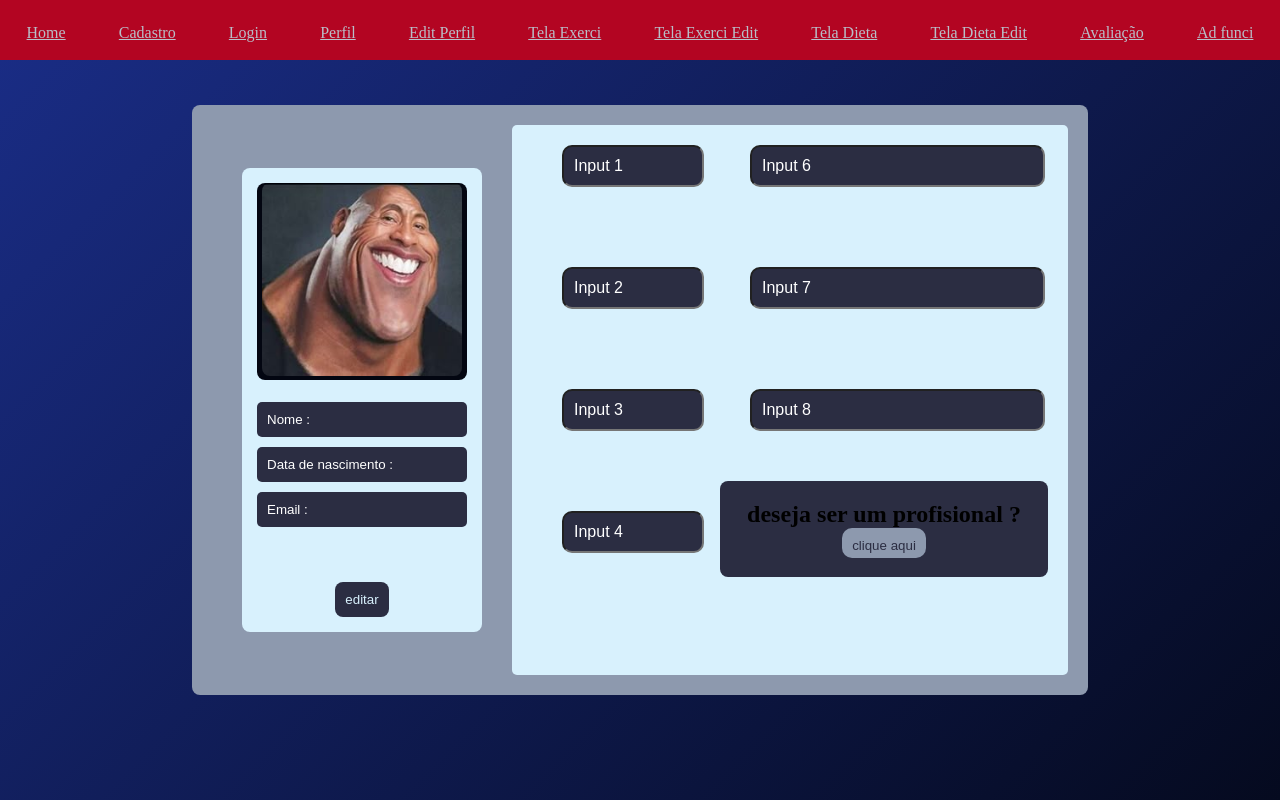
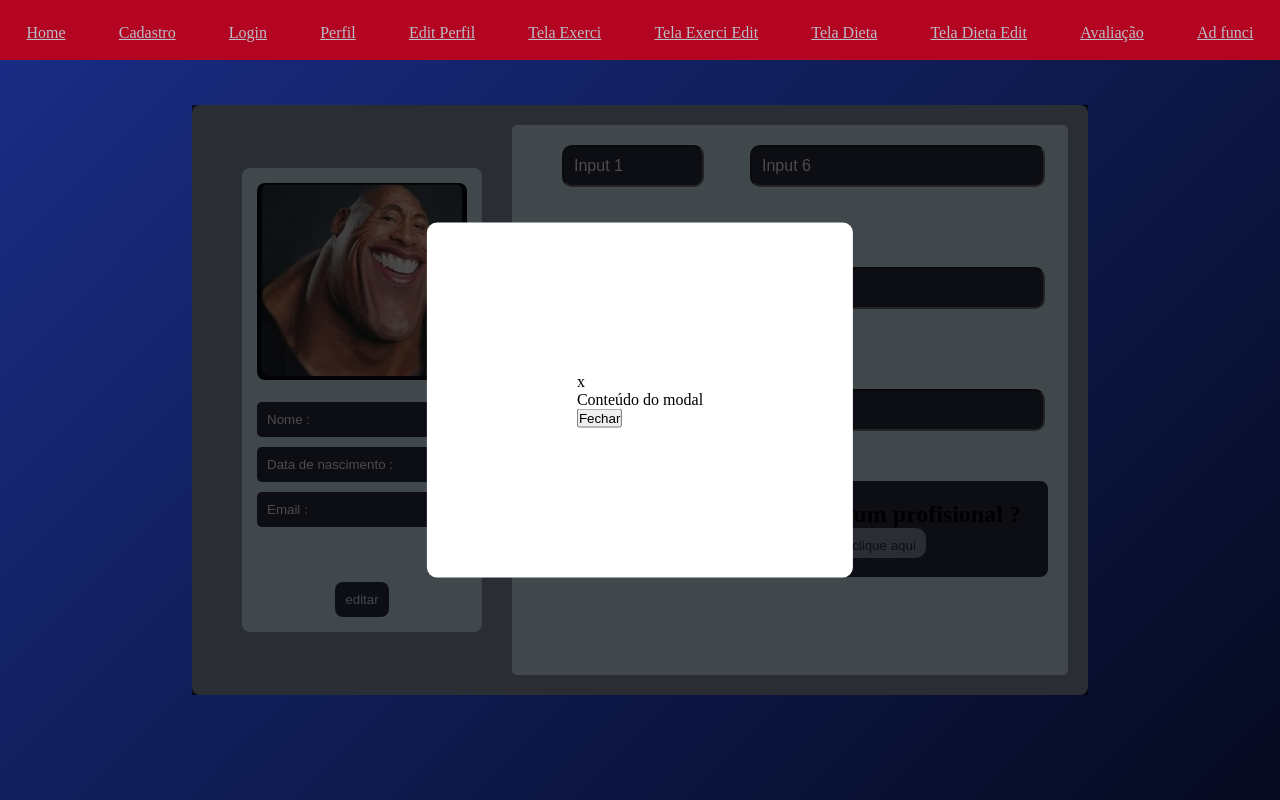
Before and after one commit to GuilhermeZamboni32/Rep-S.A, a React (Vite) app in the folder VidaFit/: page /editperfil in a window 1280 px wide. Both pictures are taken after a click on the button "clique aqui". Built offline with nearby package versions, Linux system fonts and the light colour scheme.

Commit message:
modalzim

```diff
--- a/VidaFit/package.json
+++ b/VidaFit/package.json
@@ -15,7 +15,7 @@
     "react": "^19.0.0",
     "react-dom": "^19.0.0",
     "react-icons": "^5.5.0",
-    "react-router-dom": "^7.4.0"
+    "react-router-dom": "^7.4.1"
   },
   "devDependencies": {
     "@eslint/js": "^9.19.0",
--- /dev/null
+++ b/VidaFit/src/Components/modalConfirmProficional.jsx
@@ -0,0 +1,41 @@
+import React from 'react'
+
+
+const BACKGROUND_STYLE = {
+  position: 'fixed',
+  top: '0',
+  bottom: '0',
+  left: '0',
+  right: '0',
+  backgroundColor: 'rgb(0,0,0, 0.7)',
+  zIndex: '1000'
+}
+
+const MODAL_STYLE = {
+  position: 'fixed',
+  top: '50%',
+  left: '50%',
+  transform: 'translate(-50%,-50%)',
+  padding: '150px',
+  backgroundColor: '#fff',
+  borderRadius: '10px',
+  color: 'black'
+}
+
+export default function Modal({ isOpen, setModalOpen, children }) {
+  if (isOpen) {
+    return (
+      <div style={BACKGROUND_STYLE}>
+        <div style={MODAL_STYLE}>
+          <div style={{ cursor: 'pointer'}} onClick={setModalOpen}>
+            x
+          </div>
+          <div>{children}</div>
+          <button onClick={setModalOpen}>Fechar</button>
+        </div>
+      </div>
+    )
+  }
+
+  return null
+}
--- a/VidaFit/src/pages/EditPerfil.jsx
+++ b/VidaFit/src/pages/EditPerfil.jsx
@@ -1,9 +1,10 @@
-import React from 'react'
 import Navbar from '../Components/Navbar'
 import './EditPerfil.css'
-import { useStates } from "react"
+import { useState } from 'react'
+import Modal from '../Components/modalConfirmProficional'
+function EditPerfil() {
+  const [openModal, setOpenModal] = useState(false)
 
-function EditPerfil() {
   return (
    <div className='container-editperfil'>
             <Navbar />
@@ -38,11 +39,12 @@ function EditPerfil() {
 
         <div className='container-inputs'>
            <div className='div-inputs1'>
-            <input className='texto-inp-inf' type="text" placeholder="Input 1"/>
+            <input className='texto-inp-inf' type="" placeholder="Input 1"/>
             <input className='texto-inp-inf' type="text" placeholder="Input 2"/>
             <input className='texto-inp-inf' type="text" placeholder="Input 3"/>
             <input className='texto-inp-inf' type="text" placeholder="Input 4"/>
            </div>
+
 
           <div className='div-inputs2'>
             <input type="text" placeholder="Input 6"/>
@@ -51,8 +53,12 @@ function EditPerfil() {
 
             <div className='container-buttom'>
             <h2>deseja ser um profisional ?</h2>
-            <button className="butoon-click-1" onClick={() => alert("clicou!!!!!")}>clique aqui</button>
+
+            <button className="butoon-click-1" onClick={() => setOpenModal(true)}>clique aqui</button>
             </div>
+            <Modal isOpen={openModal} setModalOpen={() => setOpenModal(!openModal)}>
+        Conteúdo do modal
+      </Modal>
 
           </div>
 
```
Also changed, not shown: 2 other files (tests, documents, lock files or other folders).
